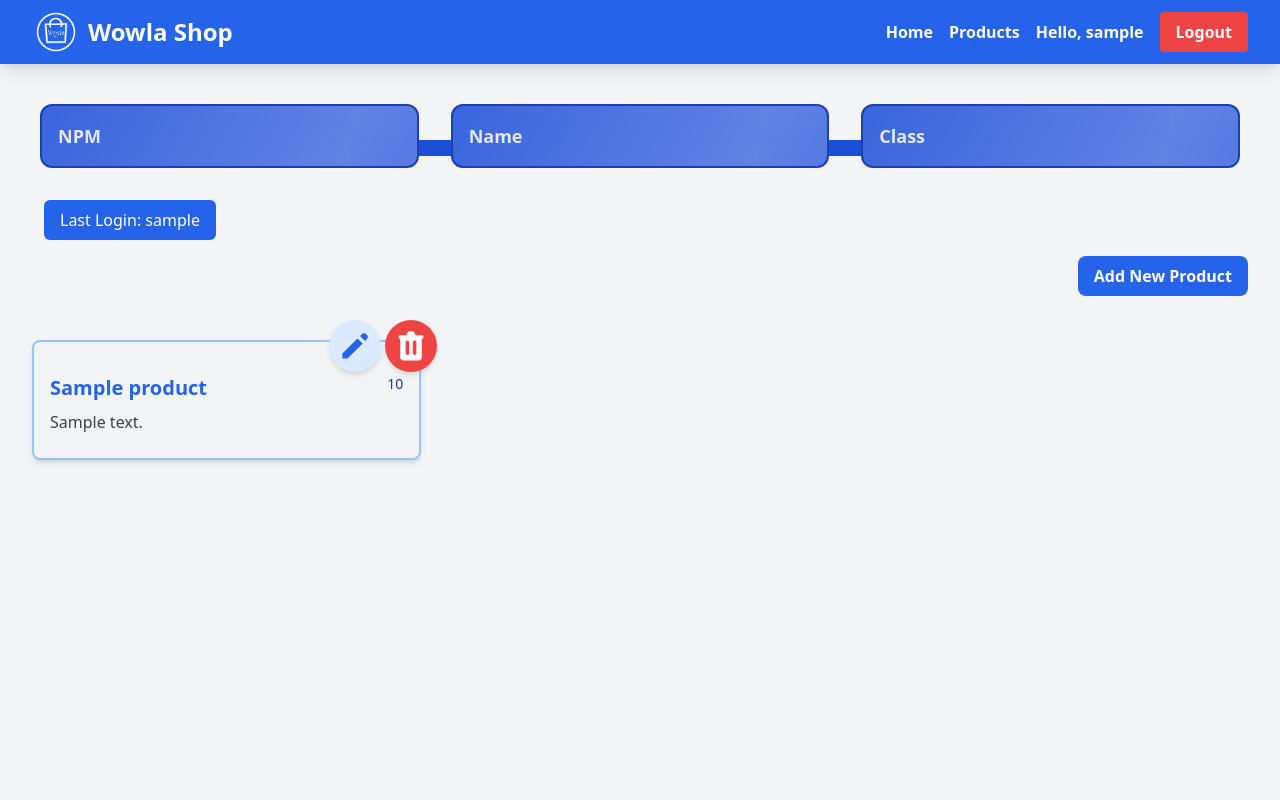
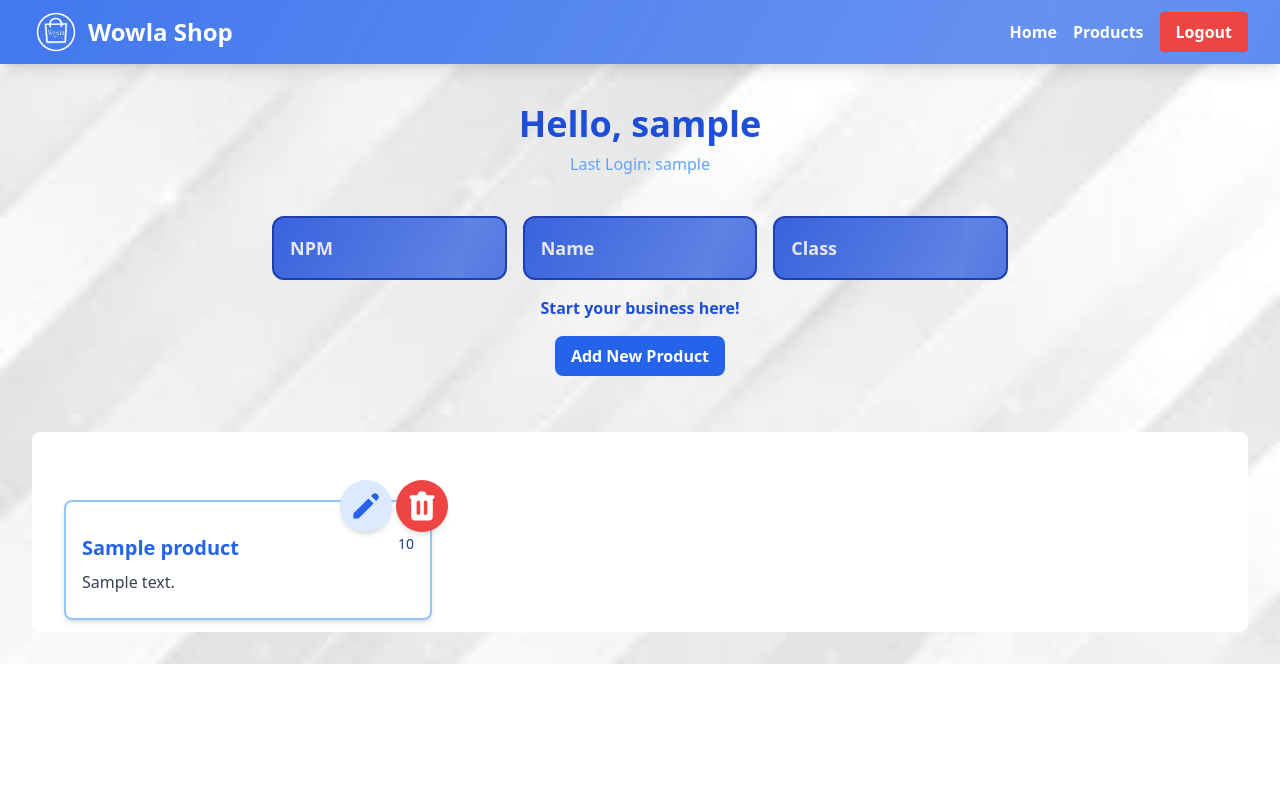
Before and after one commit to theretari/wowla-shop, a Django app: template main/templates/main.html in a window 1280 px wide. Run offline with Django 5.2, Linux system fonts and the light colour scheme; a user stored in the database is signed in; tables that the repository leaves empty hold one stand-in row (values such as "Sample post"); the template is opened without the code that fills it: values that come from a table or form of the project are taken from there, most other values are stand-ins (such as "Sample title", 1, 10 or a date in 2020); parts of the project's set-up code (start-up, migrations or seed data) failed here and were passed over; some libraries are stand-ins or nearby versions.

Commit message:
memperbaharui css main dan memperbaiki readme

```diff
--- a/main/templates/main.html
+++ b/main/templates/main.html
@@ -6,33 +6,64 @@
 {% endblock meta %}
 {% block content %}
 {% include 'navbar.html' %}
-<div class="overflow-x-hidden px-4 md:px-8 pb-8 pt-24 min-h-screen bg-gray-100 flex flex-col">
+<div class="overflow-x-hidden px-4 md:px-8 pb-8 pt-24 bg-[url('static/image/elegant-luxurious-white-background-free-vector.jpg')] bg-cover bg-center bg-no-repeat flex flex-col">
   <div class="p-2 mb-6 relative">
-    <div class="relative grid grid-cols-1 z-30 md:grid-cols-3 gap-8">
+    <div class="flex justify-center block text-blue-700 text-center text-4xl font-extrabold ">
+      <h1 id="typewriter"></h1>
+  </div>
+
+  <script>
+  const words = ["Welcome, {{ user.username }}!", "Hello, {{ user.username }}!", "Happy Shopping!"];
+  let i = 0;
+  let j = 0;
+  let currentWord = "";
+  let isDeleting = false;
+
+  function type() {
+    currentWord = words[i];
+    if (isDeleting) {
+      document.getElementById("typewriter").textContent = currentWord.substring(0, j-1);
+      j--;
+      if (j == 0) {
+        isDeleting = false;
+        i++;
+        if (i == words.length) {
+          i = 0;
+        }
+      }
+    } else {
+      document.getElementById("typewriter").textContent = currentWord.substring(0, j+1);
+      j++;
+      if (j == currentWord.length) {
+        isDeleting = true;
+      }
+    }
+    setTimeout(type, 150);
+  }
+
+  type();
+  </script>
+  <div class="flex justify-center px-3 mb-4">
+    <div class="flex rounded-md justify-center items-center py-2 px-4 w-fit">
+      <h6 class="text-blue-400 text-center">Last Login: {{last_login}}</h6>
+    </div>
+  </div>
+  <div class="relative grid grid-cols-1 z-20 md:grid-cols-3 gap-4 p-4 max-w-screen-md mx-auto text-sm">
       {% include "card_info.html" with title='NPM' value=npm %}
       {% include "card_info.html" with title='Name' value=nama %}
       {% include "card_info.html" with title='Class' value=kelas %}
-    </div>
-    <div class="w-full px-6  absolute top-[44px] left-0 z-20 hidden md:flex">
-      <div class="w-full min-h-4 bg-blue-700">
-      </div>
-    </div>
-    <div class="h-full w-full py-6  absolute top-0 left-0 z-20 md:hidden flex ">
-      <div class="h-full min-w-4 bg-blue-700 mx-auto">
-      </div>
-    </div>
+  </div>
+  <div class="flex justify-center px-3 mb-4">
+    <h5 class="text-blue-700 font-semibold text-center">Start your business here!</h5>
+  </div>
+
+  <div class="flex justify-end mb-6 justify-center items-center">
+    <a href="{% url 'main:create_product_entry' %}" class="bg-blue-600 hover:bg-blue-700 text-white font-bold py-2 px-4 rounded-lg transition duration-300 ease-in-out transform hover:-translate-y-1 hover:scale-105">
+        Add New Product
+    </a>
 </div>
-    <div class="px-3 mb-4">
-      <div class="flex rounded-md items-center bg-blue-600 py-2 px-4 w-fit">
-        <h1 class="text-white text-center">Last Login: {{last_login}}</h1>
-      </div>
-    </div>
-    <div class="flex justify-end mb-6">
-        <a href="{% url 'main:create_product_entry' %}" class="bg-blue-600 hover:bg-blue-700 text-white font-bold py-2 px-4 rounded-lg transition duration-300 ease-in-out transform hover:-translate-y-1 hover:scale-105">
-            Add New Product
-        </a>
-    </div>
-
+</div>
+  <div class = "rounded-lg px-4 md:px-8 pb-8 pt-12 bg-white flex flex-col">
     {% if not product_entries %}
     <div class="flex flex-col items-center justify-center min-h-[24rem] p-6">
         <img src="{% static 'image/sedih-banget.png' %}" alt="Sad face" class="w-32 h-32 mb-4"/>
@@ -45,5 +76,6 @@
         {% endfor %}
     </div>
     {% endif %}
+  </div>
 </div>
 {% endblock content %}
--- a/main/views.py
+++ b/main/views.py
@@ -23,6 +23,7 @@ def show_main(request):
         'npm' : '2306208810',
         'product_entries' : product_entries,
         'last_login': request.COOKIES['last_login'],
+        # 'last_login': request.COOKIES.get('last_login', 'Tidak ada data login terakhir'),
     }
 
     return render(request, "main.html", context)
--- a/static/css/global.css
+++ b/static/css/global.css
@@ -35,3 +35,19 @@
 .animate-bounce {
     animation: bounce 3s infinite;
 }
+
+@keyframes typing {
+    0% { width: 0%; }
+    100% { width: 100%; }
+}
+
+/* Animasi Blink (Cursor) */
+@keyframes blink {
+    50% { border-color: transparent; }
+}
+
+.animate-typing {
+    border-right: 2px solid; /* Membuat kursor berkedip */
+    white-space: nowrap; /* Mencegah teks terbalik ke baris berikutnya */
+    animation: typing 3.5s steps(1, end), blink 0.75s infinite;
+}
--- a/templates/navbar.html
+++ b/templates/navbar.html
@@ -1,6 +1,6 @@
 {% load static %}
-<nav class="bg-blue-600 shadow-lg fixed top-0 left-0 z-40 w-screen">
-    <div class="max-w-7xl mx-auto px-4 sm:px-6 lg:px-8">
+<nav class="bg-blue-600 shadow-lg fixed top-0 left-0 z-40 w-screen animate-shine">
+    <div class="max-w-7xl mx-auto px-4 sm:px-6 lg:px-8 ">
       <div class="flex items-center justify-between h-16">
         <div class="flex items-center">
           <img src="{% static 'image/Wowla.png' %}" alt="Ikon Wowla Shop" class="w-12 h-12 mr-2">
@@ -10,7 +10,6 @@
           {% if user.is_authenticated %}
             <span class ="text-white mr-4 font-bold">Home </span>
             <span class ="text-white mr-4 font-bold">Products </span>
-            <span class="text-white mr-4 font-semibold">Hello, {{ user.username }}</span>
             <a href="{% url 'main:logout' %}" class="text-center bg-red-500 hover:bg-red-600 text-white font-bold py-2 px-4 rounded transition duration-300">
               Logout
             </a>
@@ -33,12 +32,11 @@
       </div>
     </div>
     <!-- Mobile menu -->
-    <div class="mobile-menu hidden md:hidden  px-4 w-full md:max-w-full">
-      <div class="pt-2 pb-3 space-y-1 mx-auto">
+    <div class="mobile-menu hidden md:hidden  px-4 w-full md:max-w-full animate-shine">
+      <div class="pt-2 pb-3 space-y-1 mx-auto ">
         {% if user.is_authenticated %}
             <span class ="text-white mr-4 font-bold">Home</span>
             <span class ="text-white mr-4 font-bold">Products</span>
-          <span class="block text-gray-300 px-3 py-2">Welcome, {{ user.username }}</span>
           <a href="{% url 'main:logout' %}" class="block text-center bg-red-500 hover:bg-red-600 text-white font-bold py-2 px-4 rounded transition duration-300">
             Logout
           </a>
```
Also changed, not shown: readme.md, static/image/elegant-luxurious-white-background-free-vector.jpg (added).
